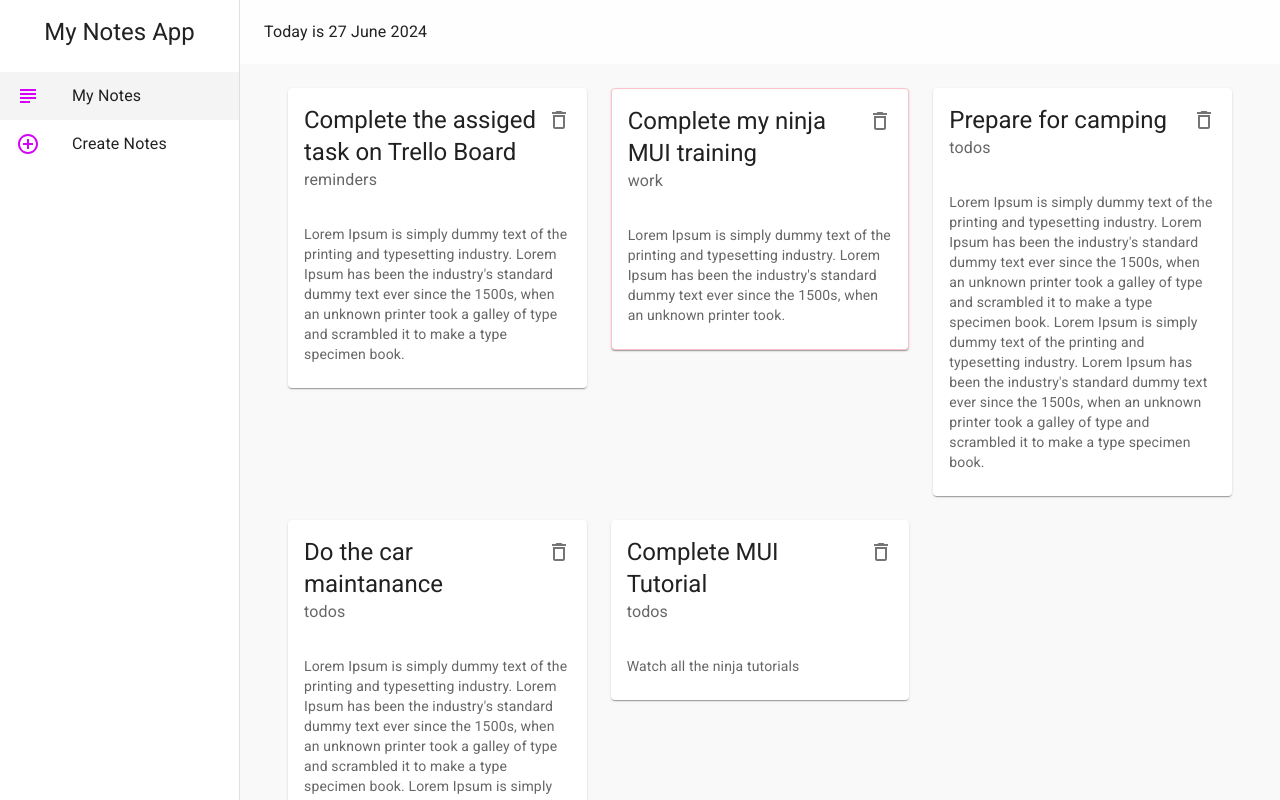
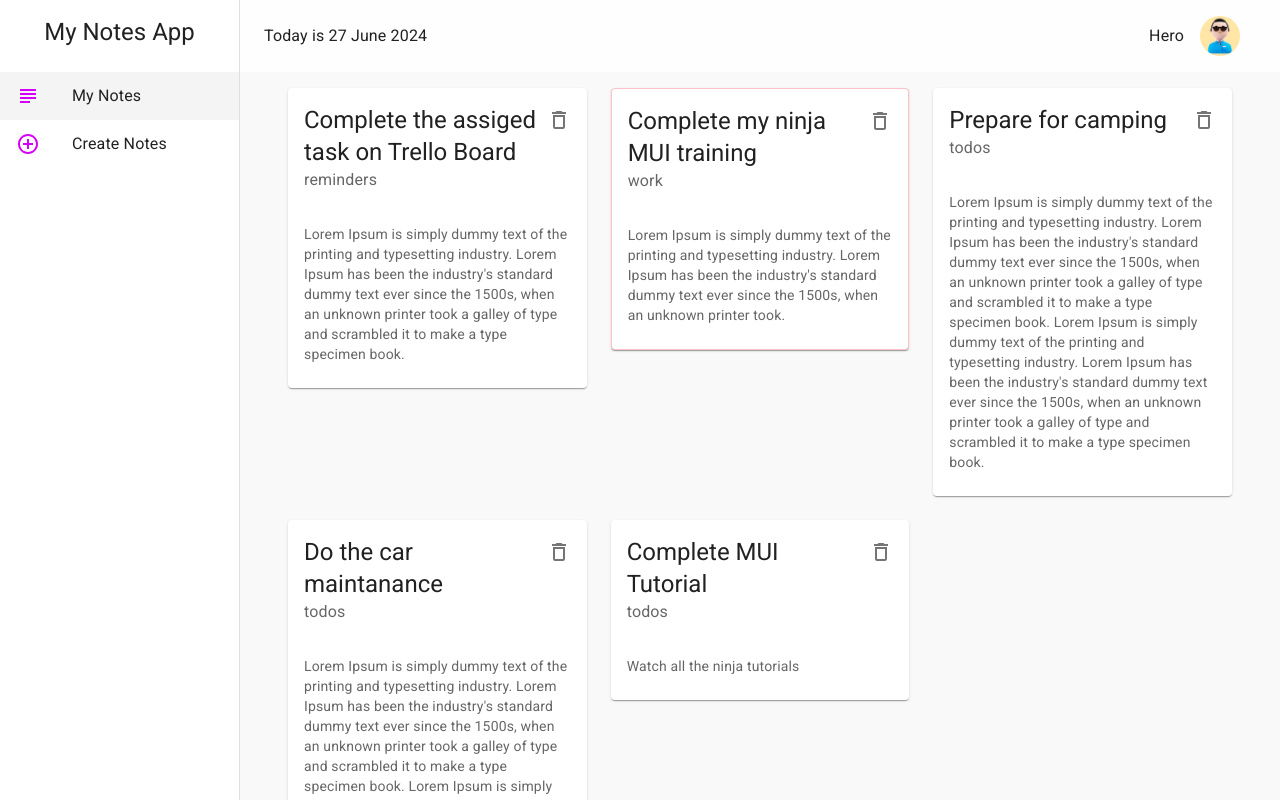
Before and after one commit to Vhkan/mui-practice-project, a React (Create React App) app: page / in a window 1280 px wide. Shown: the top 800 px of the page. Built offline with nearby package versions, Linux system fonts and the light colour scheme; data requests are answered from the project's data file.

Commit message:
add styling to the layouts

```diff
--- a/src/components/Layout.jsx
+++ b/src/components/Layout.jsx
@@ -1,10 +1,9 @@
 import React, { useState } from 'react';
 import { Button, Drawer, Typography } from '@mui/material';
 import { styled } from '@mui/system';
-import { List, ListItem, ListItemIcon, ListItemText, AppBar, Toolbar } from '@mui/material';
+import { List, ListItem, ListItemIcon, ListItemText, AppBar, Toolbar, Avatar } from '@mui/material';
 import { AddCircleOutline, AddCircleOutlineOutlined, SubjectOutlined } from '@mui/icons-material';
 import { useHistory, useLocation } from 'react-router-dom/cjs/react-router-dom.min';
-
 
 // Define styled components using Emotion
 const PageContainer = styled('div')(({ theme }) => ({
@@ -61,6 +60,10 @@ export default function Layout({ children }) {
             Today is {new Date().toLocaleDateString('en-GB', { day: 'numeric', month: 'long', year: 'numeric' })}
             {Date().toString}
           </DateTypography>
+          <Typography>
+            Hero
+          </Typography>
+          <Avatar src='/avatar.jpg' sx={{ margin: 2 }}/>
         </Toolbar>
       </AppBarStyled>
 
```
